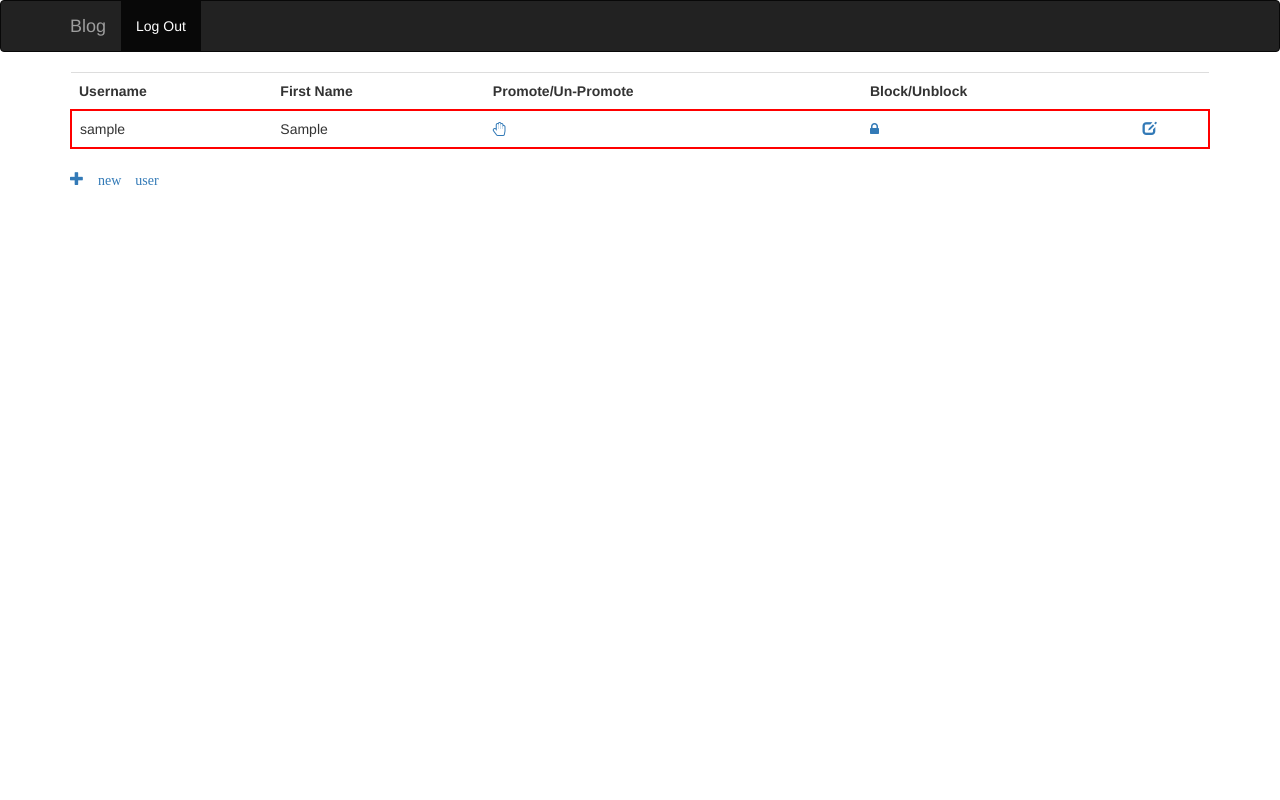
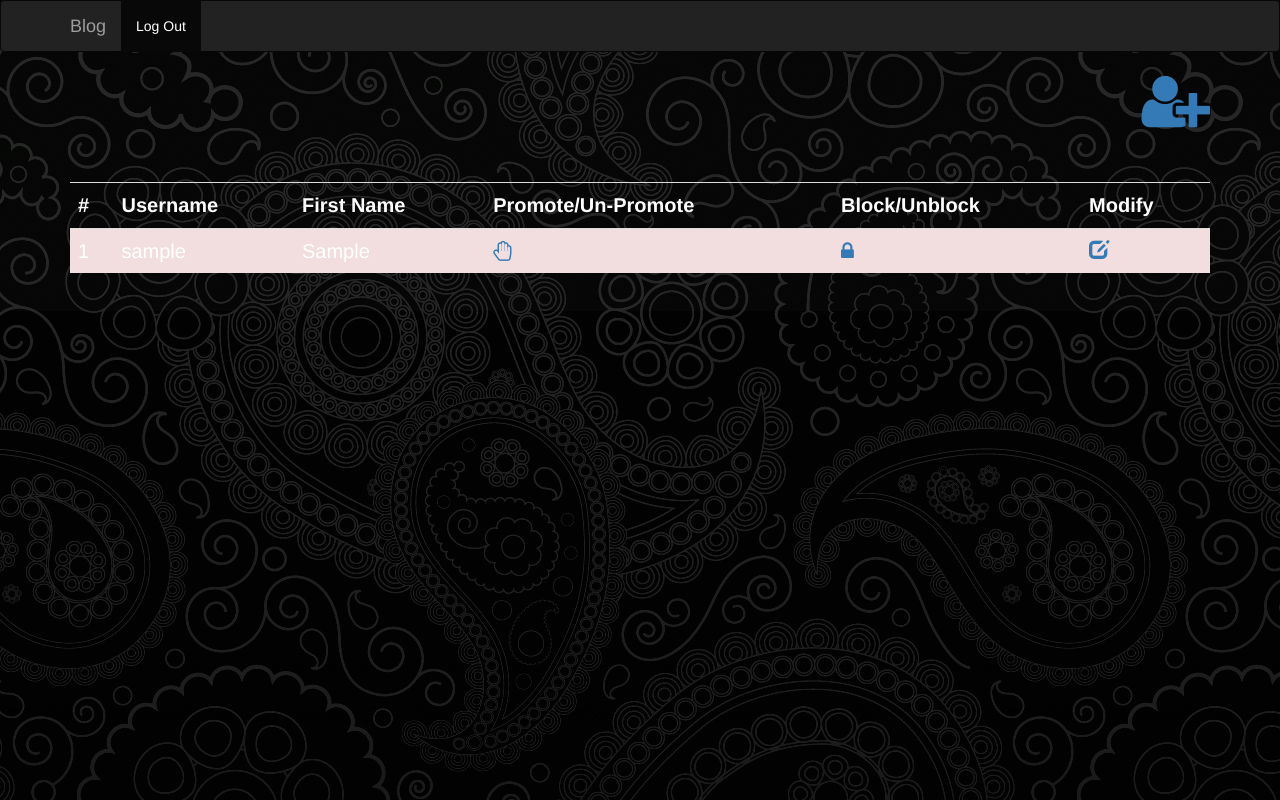
Before and after one commit to NadaBayoumy/DjangoPythonBlog, a Django app: page /users/ in a window 1280 px wide. Run offline with Django 3.2, Linux system fonts and the light colour scheme; the visitor is signed in with stand-in values (Sample User, id 1); data comes from the database, SQL or seed files in the repository; some libraries are stand-ins or nearby versions.

Commit message:
Updating base.html , adding imgs , users_list.html and veiws.py

```diff
--- a/Blog/BlogApp/static/css/style.css
+++ b/Blog/BlogApp/static/css/style.css
@@ -1,7 +1,25 @@
-/*.header_jpg {
-    background-image: url("../img/header.jpg");
-    background-size: cover;
-    height: 600px;
-    padding-top:100px;
-    background-position: left bottom;
-}*/
+html,body {
+    height: 100%;
+    background-image: url('../img/bkg.png');
+
+}
+
+label, td, th{
+color:white;
+font-size: 20px;
+}
+
+.overlay {
+    position: absolute;
+    width: 100%;
+    height: 100%;
+    top: 0;
+    left: 0;
+    right: 0;
+    bottom: 0;
+    background-color: rgba(0, 0, 0, 0.7);
+}
+
+.onoverlay {
+    position: relative;
+}
--- a/Blog/BlogApp/templates/BlogApp/base.html
+++ b/Blog/BlogApp/templates/BlogApp/base.html
@@ -16,8 +16,14 @@
     {% block 'head' %}{% endblock 'head' %}
 </head>
 <body>
-{% include 'BlogApp/header.html' %}
-{% block 'body' %}
+
+<div class="overlay">
+</div>
+<div class="onoverlay">
+    {% include 'BlogApp/header.html' %}
+    {% block 'body' %}
 {% endblock 'body' %}
+
+</div>
 </body>
 </html>
--- a/Blog/BlogApp/templates/BlogApp/users_list.html
+++ b/Blog/BlogApp/templates/BlogApp/users_list.html
@@ -11,19 +11,21 @@ Users Management Panel
 <link href="//maxcdn.bootstrapcdn.com/font-awesome/4.7.0/css/font-awesome.min.css" rel="stylesheet">
 <script>
     $(document).ready(function() {
-        $(".lockedrow").parents('tr').css( "border", "2px solid red" );
-        $(".lockedrow").parents('tr td a').css( "color", "red" );
+        $(".lockedrow").parents('tr').addClass( "danger" );
     });
 </script>
 <!-- end nada link -->
 
 <div class="container">
 
-<table class="table">
-    <th>Username</th><th>First Name</th><th>Promote/Un-Promote</th><th>Block/Unblock</th><th></th>
+<a href="new/" class="pull-right"><i style="font-size:60px; padding-bottom:50px;" class="fa fa-user-plus"></i></a>
+
+<table class="table table-hover">
+    <th>#</th><th>Username</th><th>First Name</th><th>Promote/Un-Promote</th><th>Block/Unblock</th><th>Modify</th>
     {% for user in users %}
 
      <tr>
+        <td>{{count.increment}}</td>
         <td>{{user.username}}</td>
         <td>{{user.first_name}}</td>
         {% if user.is_superuser is True %}
@@ -33,7 +35,7 @@ Users Management Panel
         </td>
         <td>
             <!-- <button disabled >Block</button> -->
-            <a disabled  class="lockedrow fa fa-lock"> </a>
+            <a href="/block/{{user.pk}}"   class="lockedrow fa fa-lock"> </a>
         </td>
         {% else %}
         <td>
@@ -54,42 +56,12 @@ Users Management Panel
             </td>
             {% endif %}
         {% endif %}
+
         <td><a href="edit/{{user.pk}}" class="glyphicon glyphicon-edit"></a></td>
 
     </tr>
 
-
-    <!-- <tr>
-        <td>{{user.username}}</td>
-        <td>{{user.first_name}}</td>
-        {% if user.is_superuser is True %}
-        <td>
-            <button type="button" onClick="javascript:location.href='/promote/{{user.pk}}';" />Un-Promote</button>
-            <a href="/promote/{{user.pk}}" > Un-Promote </a>
-        </td>
-        <td>
-            <button disabled >Block</button>
-        </td>
-        {% else %}
-        <td>
-            <button type="button" onClick="javascript:location.href='/promote/{{user.pk}}';" />Promote</button>
-        </td>
-            {% if user.is_active is True %}
-            <td>
-                <button  type="button" onClick="javascript:location.href='/block/{{user.pk}}';"   />Block</button>
-            </td>
-            {% else %}
-            <td>
-                <button type="button" onClick="javascript:location.href='/block/{{user.pk}}';" />Unblock</button>
-            </td>
-            {% endif %}
-        {% endif %}
-        <td><a class="glyphicon glyphicon-edit" href="edit/{{user.pk}}"></a></td>
-
-    </tr> -->
     {% endfor %}
 </table>
-<!-- <button type="button" onClick="javascript:location.href='new/';" class="glyphicon glyphicon-plus" />Add User</button> -->
-<a href="new/" class="glyphicon glyphicon-plus"> new user </a>
 </div>
 {% endblock 'body' %}
--- a/Blog/BlogApp/views.py
+++ b/Blog/BlogApp/views.py
@@ -409,13 +409,18 @@ def login_admin(request):
         return render(request, 'BlogApp/login_admin.html', {'is_super': is_super})
     else:
         return HttpResponseRedirect('/')
+class Counter:
+    count = 0;
+    def increment(self):
+        self.count+=1
+        return str(self.count)
 
 def users_list(request):
     """ Lists the users for admin for the CRUD operations. With 2 options,
     block/unblock and promote/un-promote to/from admin"""
     if request.user.is_superuser:   # Checks if admin else redirect the user to home page.
         users = User.objects.all()
-        context = {'users': users}
+        context = {'users': users, 'count': Counter()}
         return render(request, 'BlogApp/users_list.html', context)
     else:
         return HttpResponseRedirect('/')
@@ -425,8 +430,9 @@ def block_user(request, user_id):
     """ Block/unblock user """
     if request.user.is_superuser:   # Checks if admin else redirect the user to home page.
         user = User.objects.get(pk=user_id)
-        user.is_active = not user.is_active
-        user.save()
+        if not user.is_superuser:
+            user.is_active = not user.is_active
+            user.save()
         return HttpResponseRedirect('/users')
     else:
         return HttpResponseRedirect('/')
```
Also changed, not shown: Blog/BlogApp/static/img/bkg.png (added).
